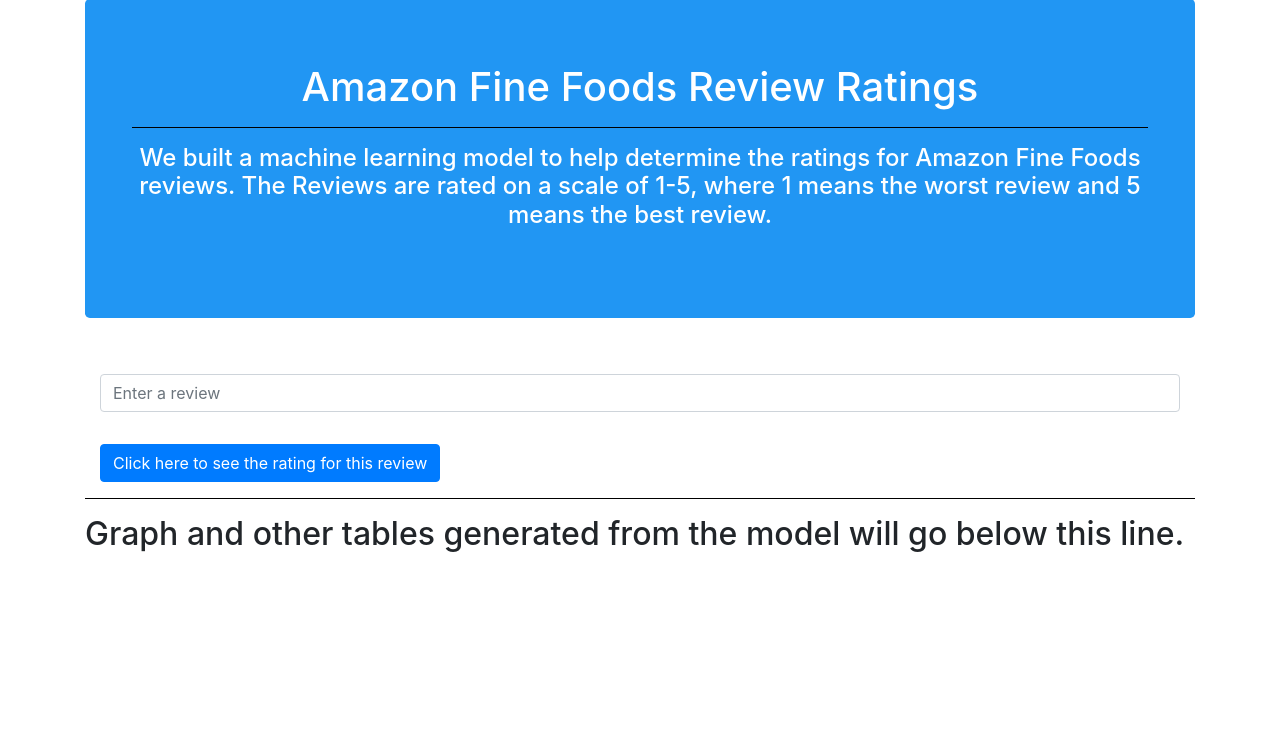
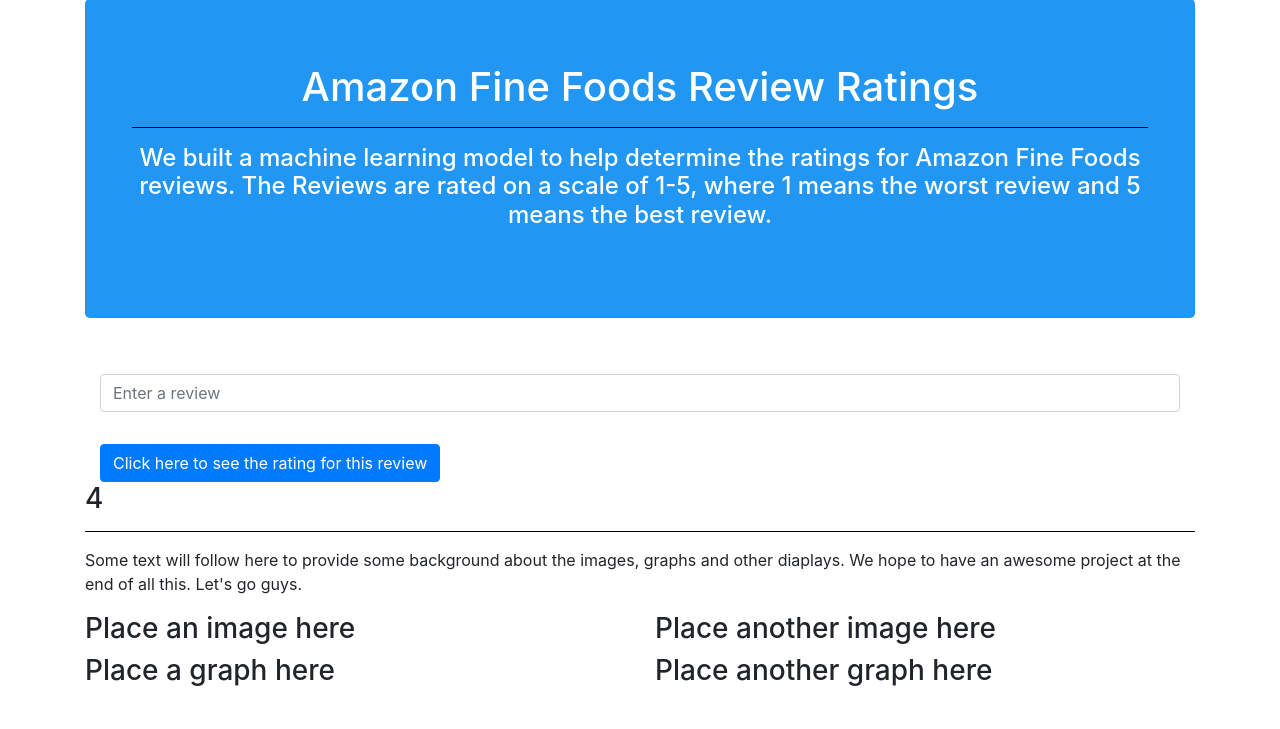
Before and after one commit to yukamara/final_project, a Flask app: template templates/home.html in a window 1280 px wide. Shown: the part 71-800 px from the top of the page. Run offline with Flask 2, Linux system fonts and the light colour scheme; the template is opened without the code that fills it: most values are stand-ins (such as "Sample title", 1, 10 or a date in 2020); parts of the project's set-up code (start-up, migrations or seed data) failed here and were passed over; some libraries are stand-ins or nearby versions.

Commit message:
Updated flask app and html code to display ratings, still need to do more work on it

```diff
--- a/app.py
+++ b/app.py
@@ -1,7 +1,9 @@
 #import Flask
 from joblib import load
-from flask import Flask, render_template, request, redirect, url_for
+import numpy as np
+from flask import Flask, render_template, request, redirect, url_for, jsonify
 import pickle
+from sklearn.feature_extraction.text import TfidfTransformer
 
 
 # create an instance of Flask
@@ -12,23 +14,47 @@
 pipeline = load("amazon_reviews.joblib")
 model = pickle.load(open('amazon_reviews.pkl', 'rb'))
 
+# Define a helper function
+def double(x):
+    return x*2
 
 # create route that renders index.html template
 @app.route('/')
 def home():
-    return render_template('home.html')
+
+    data = {
+        "first": "Yusufu",
+        "last": "Kamara",
+        "number": double(5)
+    }
+    return render_template('home.html', data=data)
 
 
 # Create a route to get reviews and return ratings for the review
 @app.route("/send", methods=["GET", "POST"])
 def send():
     if request.method == "POST":
-        name = request.form["amazonReview"]
+        review = request.form["amazonReview"]
 
+        rating = pipeline.predict([review])
 
-        review = pipeline.predict(name)
+        rating = [rating]
 
-    return render_template("home.html", review=review)
+        print(rating)
+        # output = TfidfTransformer.transform(rating)
+
+    return render_template("home.html", name=rating)
+
+# Create a route to get the start rating for the inputed review
+@app.route("/result", methods=["POST"])
+def result():
+
+    data = request.get_json(force=True)
+    rating = pipeline.predict([np.array(list(data.values()))])
+
+    star_rating = rating[0]
+    return jsonify(star_rating)
+    # return render_template("home.html", name=star_rating)
 
 
 if __name__ == '__main__':
--- a/templates/home.html
+++ b/templates/home.html
@@ -1,4 +1,4 @@
-{% extends "layout.html" %}
+{% extends "index.html" %}
 
 {% block content %}
 
@@ -34,12 +34,38 @@
                 the rating for this review</button>
         </div>
     </form>
+
+    <div action="{{ url_for('result')}}" method="post">
+        <h3>{{star_rating}}</h3>
+    </div>
     <!-- Ends form section -->
 </div>
 <hr>
-<div>
-    <h2>Graph and other tables generated from the model will go below this line.</h2>
+<!-- Begin displays -->
+<div class="row">
+    <div class="col-md-12">
+        <p>Some text will follow here to provide some background about the images, graphs and other
+            diaplays. We hope to have an awesome project at the end of all this. Let's go guys.</p>
+    </div>
+</div>
+<div class="row">
+    <div class="col-md-6">
+        <h3><span class="glyphicon glyphicon-link"></span>Place an image here</h3>
+    </div>
+    <div class="col-md-6">
+        <h3><span class="glyphicon glyphicon-link"></span> Place another image here</h3>
+    </div>
 </div>
 
+<div class="row">
+    <div class="col-md-6">
+        <h3><span class="glyphicon glyphicon-link"></span>Place a graph here</h3>
+    </div>
+    <div class="col-md-6">
+        <h3><span class="glyphicon glyphicon-link"></span> Place another graph here</h3>
+    </div>
+</div>
+
+<!-- end displays -->
 
 {% endblock %}
--- a/templates/layout.html
+++ b/templates/index.html
@@ -112,7 +112,7 @@
 
             <div id="content">{% block content %}{% endblock %}</div>
 
-            <div id="graphs">{% block graph %}{% endblock %}</div>
+            <div id="content">{% block graph %}{% endblock %}</div>
 
             <!-- <footer>
                 © 2021 Data Final Project Group 6
```
Also changed, not shown: templates/data.html (deleted, +0 -9 lines), templates/db.html (added, +21 -0 lines), 2 other files.
